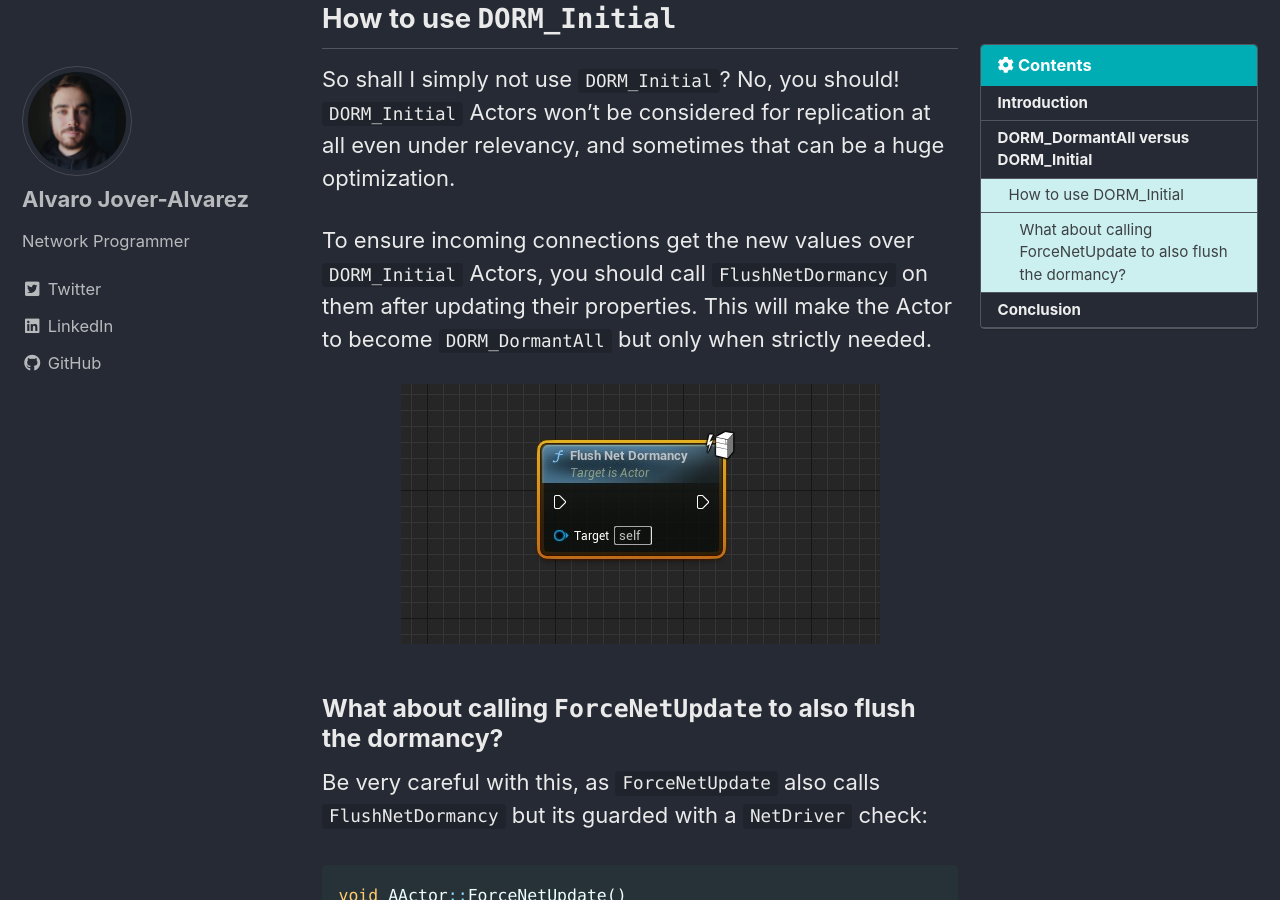
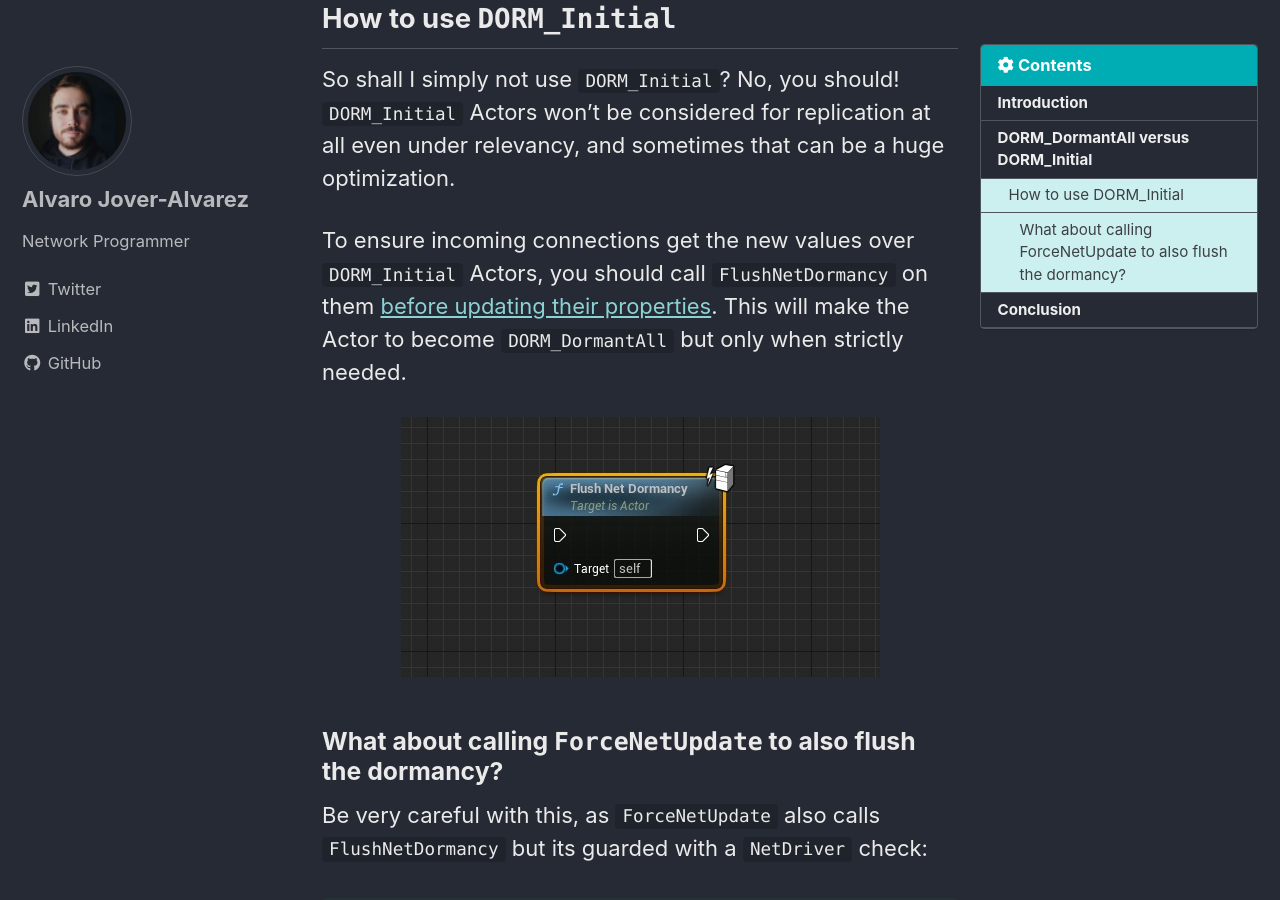
Before and after one commit to vorixo/devtricks, a Jekyll site: the page built from _posts/2023-07-02-initial-dormancy.md, in a window 1280 px wide and 900 px high, scrolled down 1680 px. Built offline with Jekyll 4.4.1, drawn with Linux system fonts in a browser that asks for light colours; cached includes are drawn as plain includes; some of the changed text lies outside the part shown.

Commit message:
[FIX] Some fixes about net dormancy

```diff
--- a/_posts/2023-07-02-initial-dormancy.md
+++ b/_posts/2023-07-02-initial-dormancy.md
@@ -39,7 +39,7 @@ However, that is not the case of `DORM_Initial` Actors, as they will not send an
 
 So shall I simply not use `DORM_Initial`? No, you should! `DORM_Initial` Actors won't be considered for replication at all even under relevancy, and sometimes that can be a huge optimization.
 
-To ensure incoming connections get the new values over `DORM_Initial` Actors, you should call `FlushNetDormancy` on them after updating their properties. This will make the Actor to become `DORM_DormantAll` but only when strictly needed.
+To ensure incoming connections get the new values over `DORM_Initial` Actors, you should call `FlushNetDormancy` on them [before updating their properties](https://dev.epicgames.com/documentation/en-us/unreal-engine/actor-network-dormancy-in-unreal-engine#whentousewakemethods). This will make the Actor to become `DORM_DormantAll` but only when strictly needed.
 
 ![Flush Dormancy node]({{ '/' | absolute_url }}/assets/images/per-post/initial-dormancy/flushdormancynode.jpg){: .align-center}
 
```
Also changed, not shown: other parts of _posts/2023-07-02-initial-dormancy.md (+2 -0 lines).
